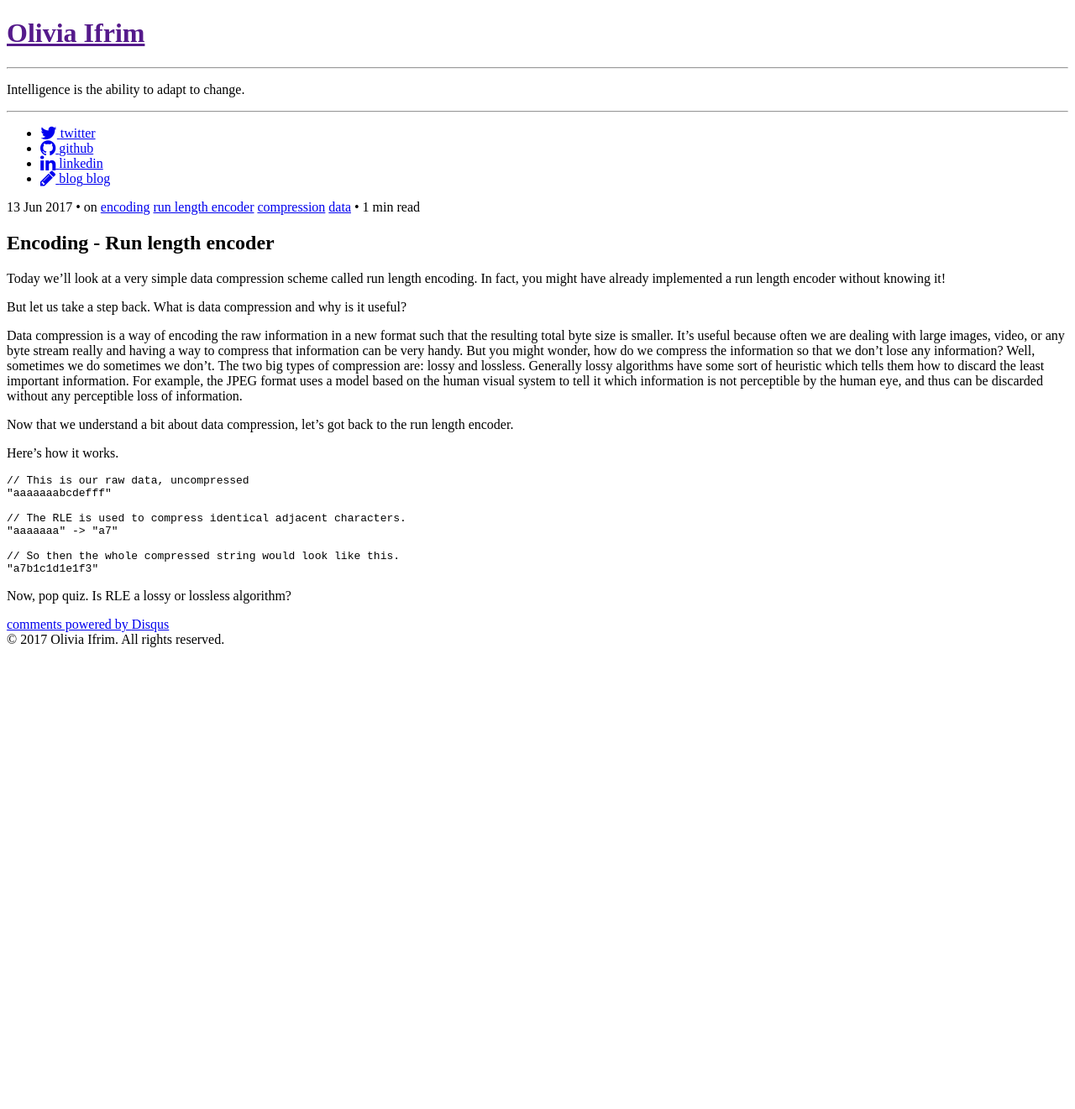
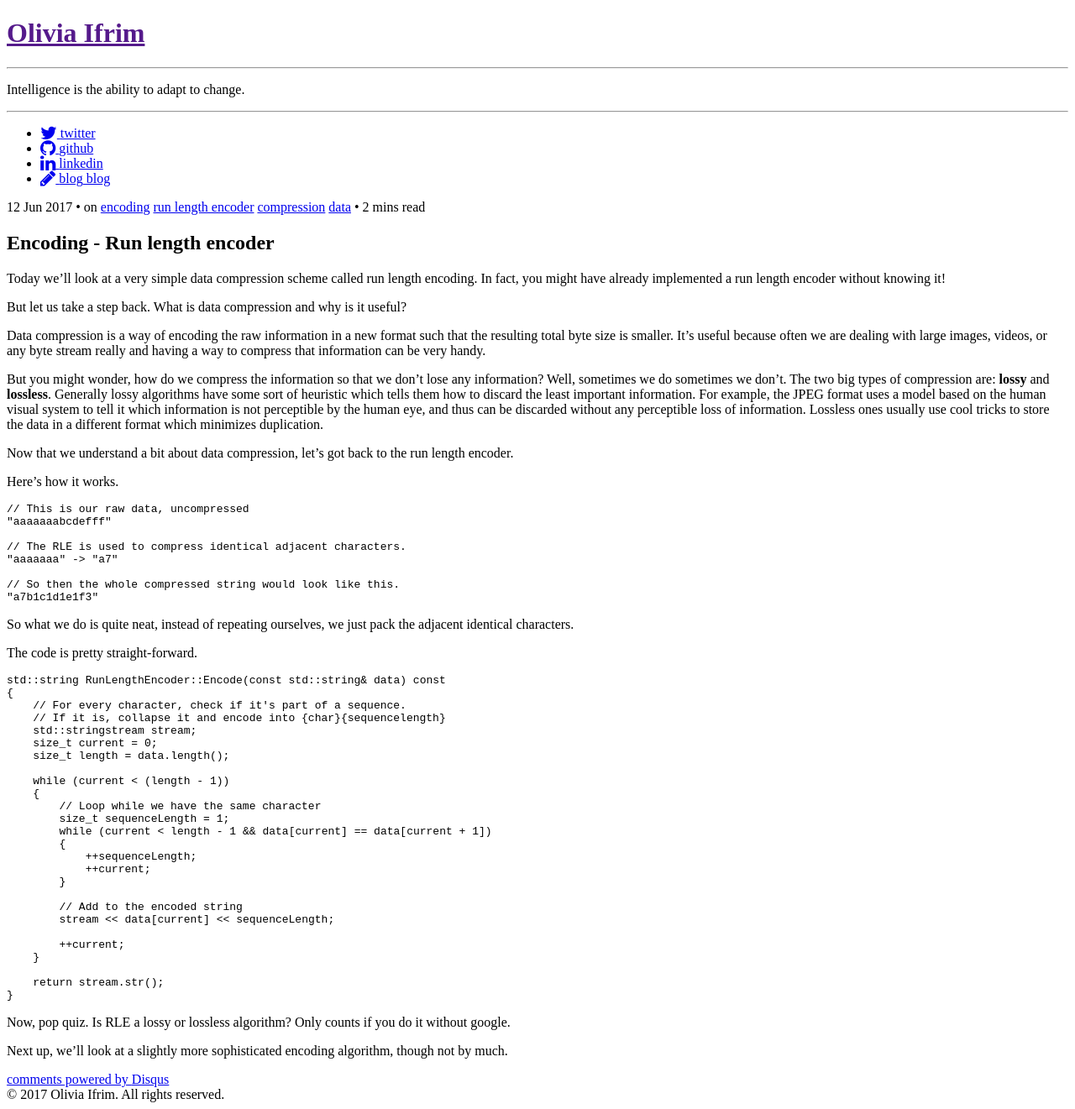
Before and after one commit to olivif/olivif.github.io, a Jekyll site: the page built from _posts/2017-06-13-run-length-encoder.markdown, in a window 1280 px wide. Shown: the whole page at 84% size. Built offline with Jekyll 4.4.1, drawn with Linux system fonts in a browser that asks for light colours; nearby versions of some CDN libraries; comment, search, counter and statistics services are not loaded; before the commit the page ends 900 px from its top, so only the background shows below that.

Commit message:
Wrapping up post.

````diff
--- a/_posts/2017-06-13-run-length-encoder.markdown
+++ b/_posts/2017-06-13-run-length-encoder.markdown
@@ -1,6 +1,6 @@
 ---
 title:  "Encoding - Run length encoder"
-date:   2017-06-13 00:18:00
+date:   2017-06-12 00:18:00
 categories: [encoding-series]
 tags: [encoding, run length encoder, compression, data]
 ---
@@ -9,7 +9,9 @@ Today we'll look at a very simple data compression scheme called run length enco
 
 But let us take a step back. What is data compression and why is it useful?
 
-Data compression is a way of encoding the raw information in a new format such that the resulting total byte size is smaller. It's useful because often we are dealing with large images, video, or any byte stream really and having a way to compress that information can be very handy. But you might wonder, how do we compress the information so that we don't lose any information? Well, sometimes we do sometimes we don't. The two big types of compression are: lossy and lossless. Generally lossy algorithms have some sort of heuristic which tells them how to discard the least important information. For example, the JPEG format uses a model based on the human visual system to tell it which information is not perceptible by the human eye, and thus can be discarded without any perceptible loss of information.
+Data compression is a way of encoding the raw information in a new format such that the resulting total byte size is smaller. It's useful because often we are dealing with large images, videos, or any byte stream really and having a way to compress that information can be very handy.
+
+But you might wonder, how do we compress the information so that we don't lose any information? Well, sometimes we do sometimes we don't. The two big types of compression are: **lossy** and **lossless**. Generally lossy algorithms have some sort of heuristic which tells them how to discard the least important information. For example, the JPEG format uses a model based on the human visual system to tell it which information is not perceptible by the human eye, and thus can be discarded without any perceptible loss of information. Lossless ones usually use cool tricks to store the data in a different format which minimizes duplication.
 
 Now that we understand a bit about data compression, let's got back to the run length encoder.
 
@@ -26,4 +28,39 @@ Here's how it works.
 "a7b1c1d1e1f3"
 ```
 
-Now, pop quiz. Is RLE a lossy or lossless algorithm?
+So what we do is quite neat, instead of repeating ourselves, we just pack the adjacent identical characters.
+
+The code is pretty straight-forward.
+
+```cpp
+std::string RunLengthEncoder::Encode(const std::string& data) const
+{
+    // For every character, check if it's part of a sequence.
+    // If it is, collapse it and encode into {char}{sequencelength}
+    std::stringstream stream;
+    size_t current = 0;
+    size_t length = data.length();
+
+    while (current < (length - 1))
+    {
+        // Loop while we have the same character
+        size_t sequenceLength = 1;
+        while (current < length - 1 && data[current] == data[current + 1])
+        {
+            ++sequenceLength;
+            ++current;
+        }
+
+        // Add to the encoded string
+        stream << data[current] << sequenceLength;
+
+        ++current;
+    }
+
+    return stream.str();
+}
+```
+
+Now, pop quiz. Is RLE a lossy or lossless algorithm? Only counts if you do it without google.
+
+Next up, we'll look at a slightly more sophisticated encoding algorithm, though not by much.
````
